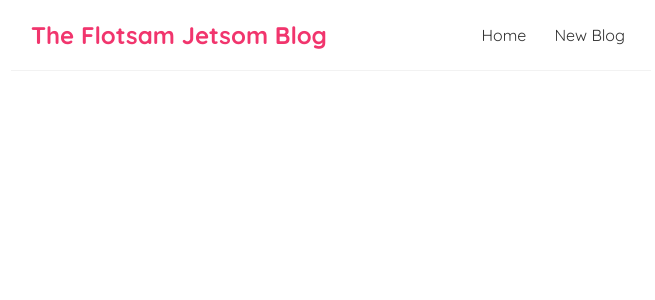
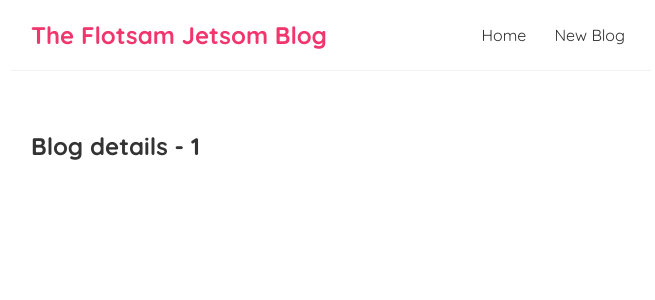
Before and after one commit to Soarrow/react-blog-project, a React (Create React App) app: page /blogs/1 in a window 1280 px wide. Shown: the top 300 px of the page, without its empty margins (309-964 px from the left). Built offline with nearby package versions, Linux system fonts and the light colour scheme.

Commit message:
Create route /blogs/:id ... learn how to use route parms

```diff
--- a/src/App.js
+++ b/src/App.js
@@ -2,6 +2,7 @@ import Navbar from './Navbar';
 import Home from './Home';
 import Create from './Create';
 import { BrowserRouter as Router, Route, Routes } from 'react-router-dom';
+import BlogDetail from './BlogDetail';
 
 /**
  * This is the root component - it's the first component that is rendered to the dom and sits at the top of our application
@@ -20,6 +21,7 @@ function App() {
             {/* we create a route for each page we have using the route component */}
             <Route path="/" element={<Home />}/>
             <Route path="/create" element={<Create/>} />
+            <Route path="/blogs/:id" element={<BlogDetail/>}/>
           </Routes>
         </div>
       </div>
--- /dev/null
+++ b/src/BlogDetail.js
@@ -0,0 +1,16 @@
+import { useParams } from "react-router-dom";
+
+const BlogDetails = () => {
+    /*
+        We use a hook from the react router dom to get the route parameter from the url
+    */
+    const {id} = useParams();
+
+    return (
+        <div className="blog-details">
+            <h2>Blog details - {id}</h2>
+        </div>
+    );
+}
+
+export default BlogDetails;
--- a/src/BlogList.js
+++ b/src/BlogList.js
@@ -1,4 +1,6 @@
-const BlogList = ({blogs, title }) => {
+import { Link } from "react-router-dom";
+
+const BlogList = ({ blogs, title }) => {
 
     // const blogs = props.blogs;
     // const title = props.title;
@@ -7,8 +9,11 @@ const BlogList = ({blogs, title }) => {
             <h2>{title}</h2>
             {blogs.map((blog) => (
                 <div className="blog-preview" key={blog.id}>
-                    <h2>{blog.title}</h2>
-                    <p>Written by {blog.author}</p>
+                    {/* Template string... */}
+                    <Link to={`/blogs/${blog.id}`}>
+                        <h2>{blog.title}</h2>
+                        <p>Written by {blog.author}</p>
+                    </Link>
                 </div>
             ))}
         </div>
--- a/src/index.css
+++ b/src/index.css
@@ -48,3 +48,6 @@
   color: #f1356d;
   margin-bottom: 8px;
 }
+.blog-preview a{
+  text-decoration: none;
+}
```
